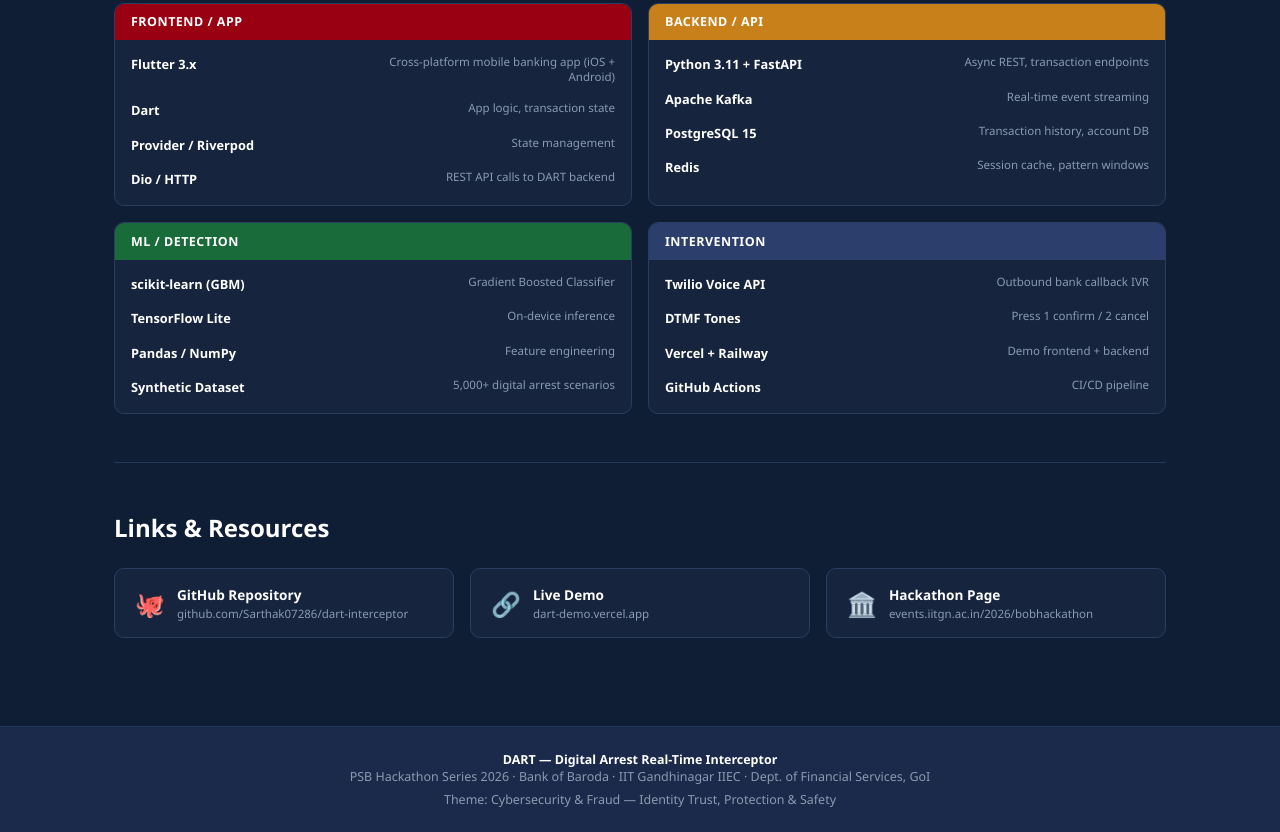
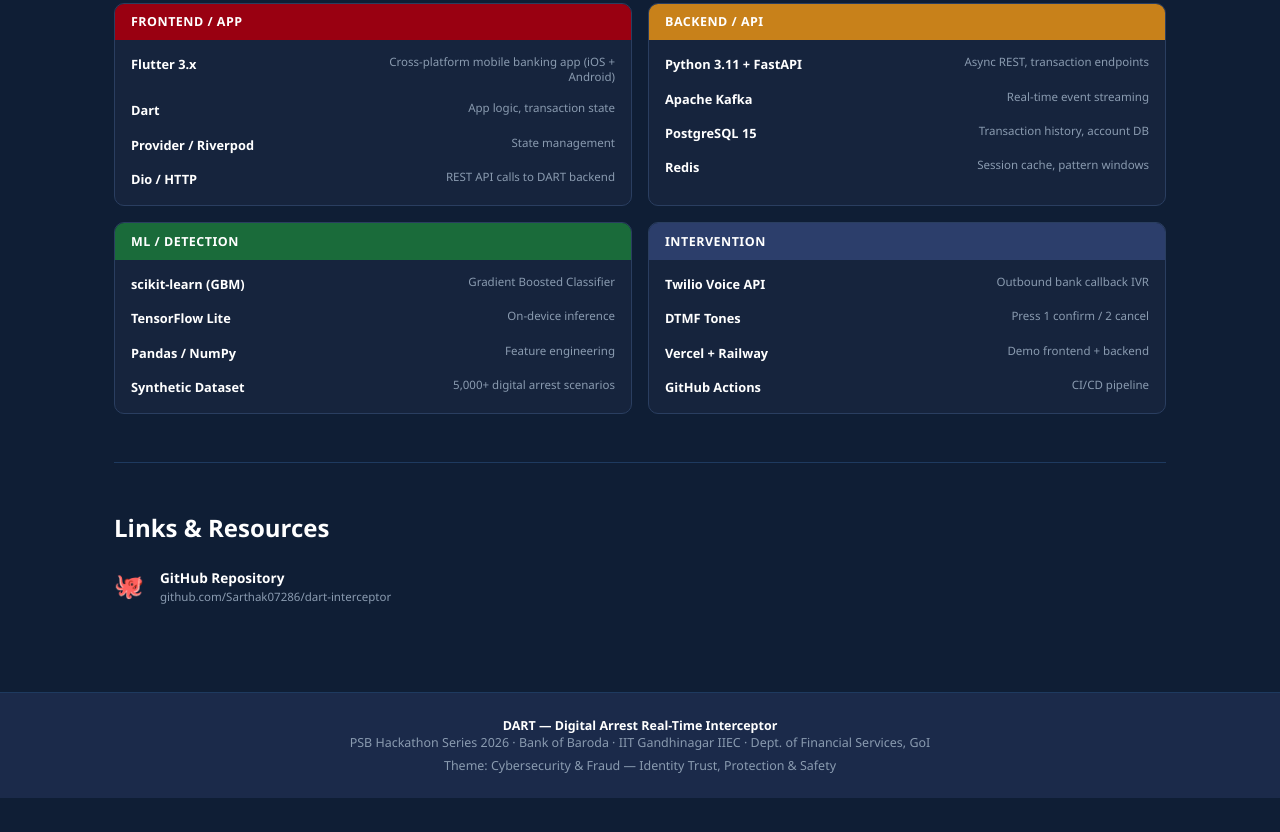
Before and after one commit to Sarthak07286/dart-intereptor, a plain HTML site: page index.html in a window 1280 px wide. Shown: the part 1837-2669 px from the top of the page. After the commit the page ends 2635 px from the top, so only its background shows below. Drawn offline with Linux system fonts and the light colour scheme.

Commit message:
Add files via upload

```diff
--- a/index.html
+++ b/index.html
@@ -724,17 +724,8 @@
   <div id="links">
     <div class="section-title">Links & Resources</div>
     <div class="links-row">
-      <a class="link-card" href="https://github.com/Sarthak07286/dart-interceptor" target="_blank">
         <div class="link-icon">🐙</div>
         <div><div class="link-title">GitHub Repository</div><div class="link-url">github.com/Sarthak07286/dart-interceptor</div></div>
-      </a>
-      <a class="link-card" href="https://dart-demo.vercel.app" target="_blank">
-        <div class="link-icon">🔗</div>
-        <div><div class="link-title">Live Demo</div><div class="link-url">dart-demo.vercel.app</div></div>
-      </a>
-      <a class="link-card" href="https://events.iitgn.ac.in/2026/bobhackathon/" target="_blank">
-        <div class="link-icon">🏛️</div>
-        <div><div class="link-title">Hackathon Page</div><div class="link-url">events.iitgn.ac.in/2026/bobhackathon</div></div>
       </a>
     </div>
   </div>
```
